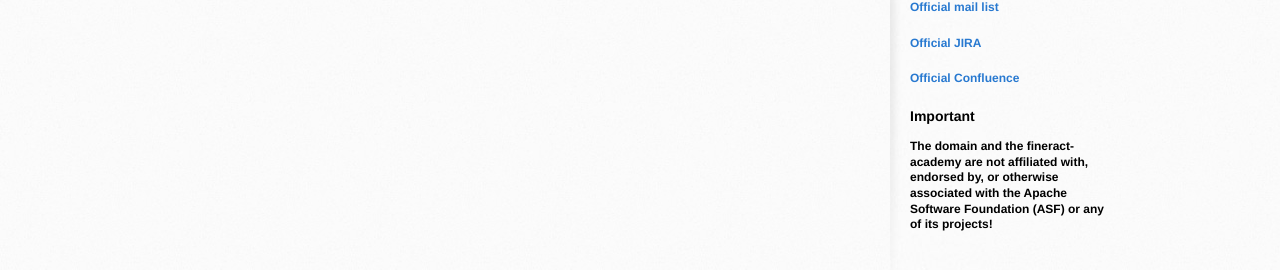
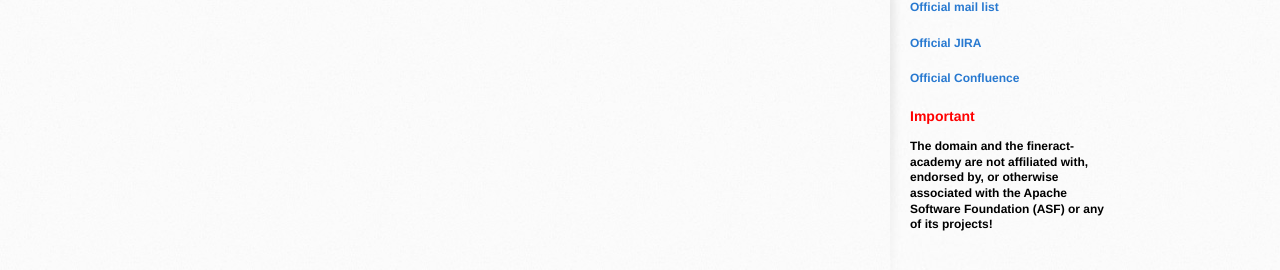
Before and after one commit to fineract-academy/pages, a Jekyll site: the page built from another-page.md, in a window 1280 px wide. Shown: the part 550-820 px from the top of the page. Built offline with Jekyll 4.4.1, drawn with Linux system fonts in a browser that asks for light colours; our own code applies the rules of GitHub Pages for plain Markdown files.

Commit message:
Update default.html

```diff
--- a/_layouts/default.html
+++ b/_layouts/default.html
@@ -64,7 +64,7 @@
             </a>
           </p>
           <p>
-            <h3 color="red">Important</h3>
+            <h3 class="important">Important</h3>
             <b>The domain and the fineract-academy are not affiliated with, endorsed by, or otherwise associated with the Apache Software Foundation (ASF) or any of its projects!</b>
           </p>
         </aside>
```
